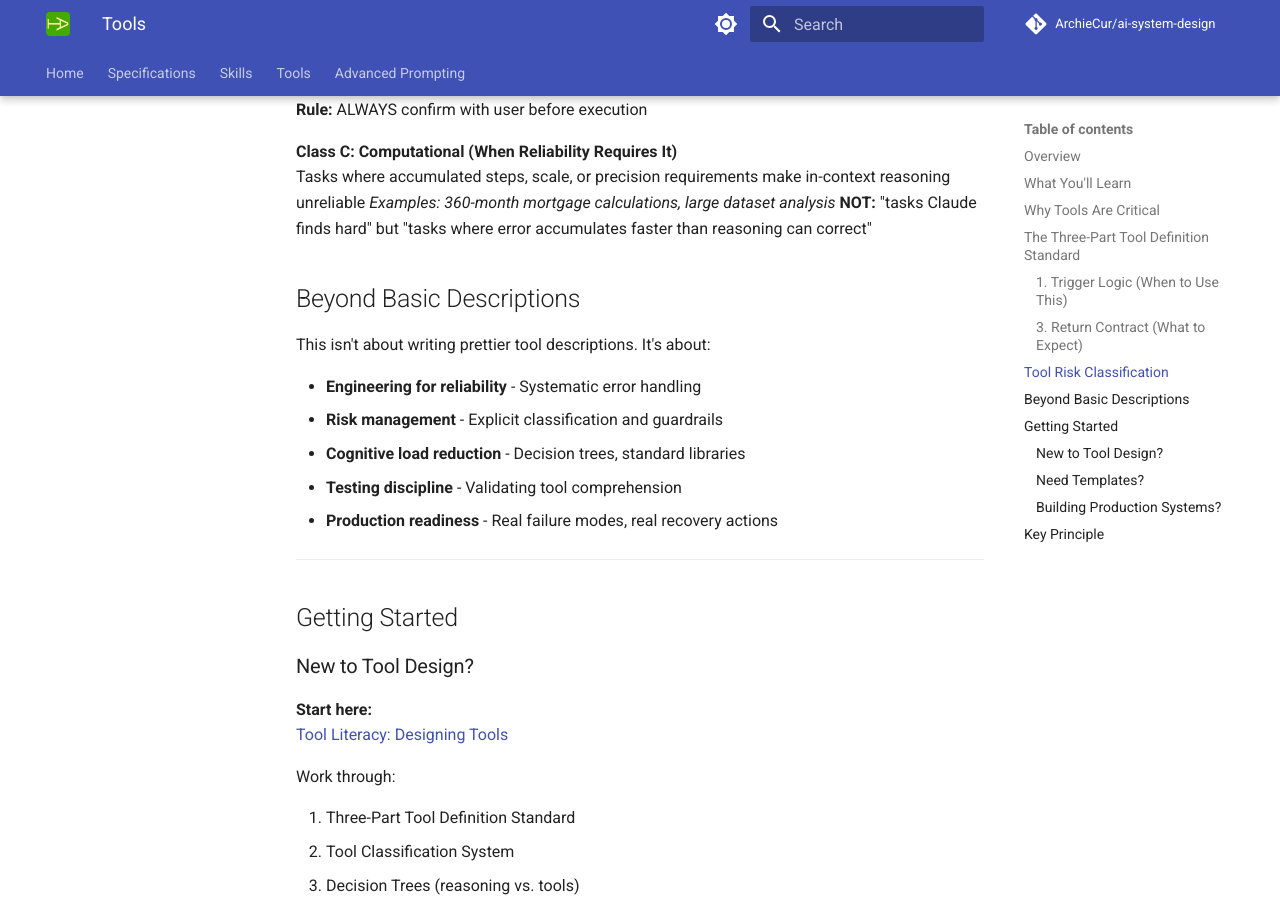
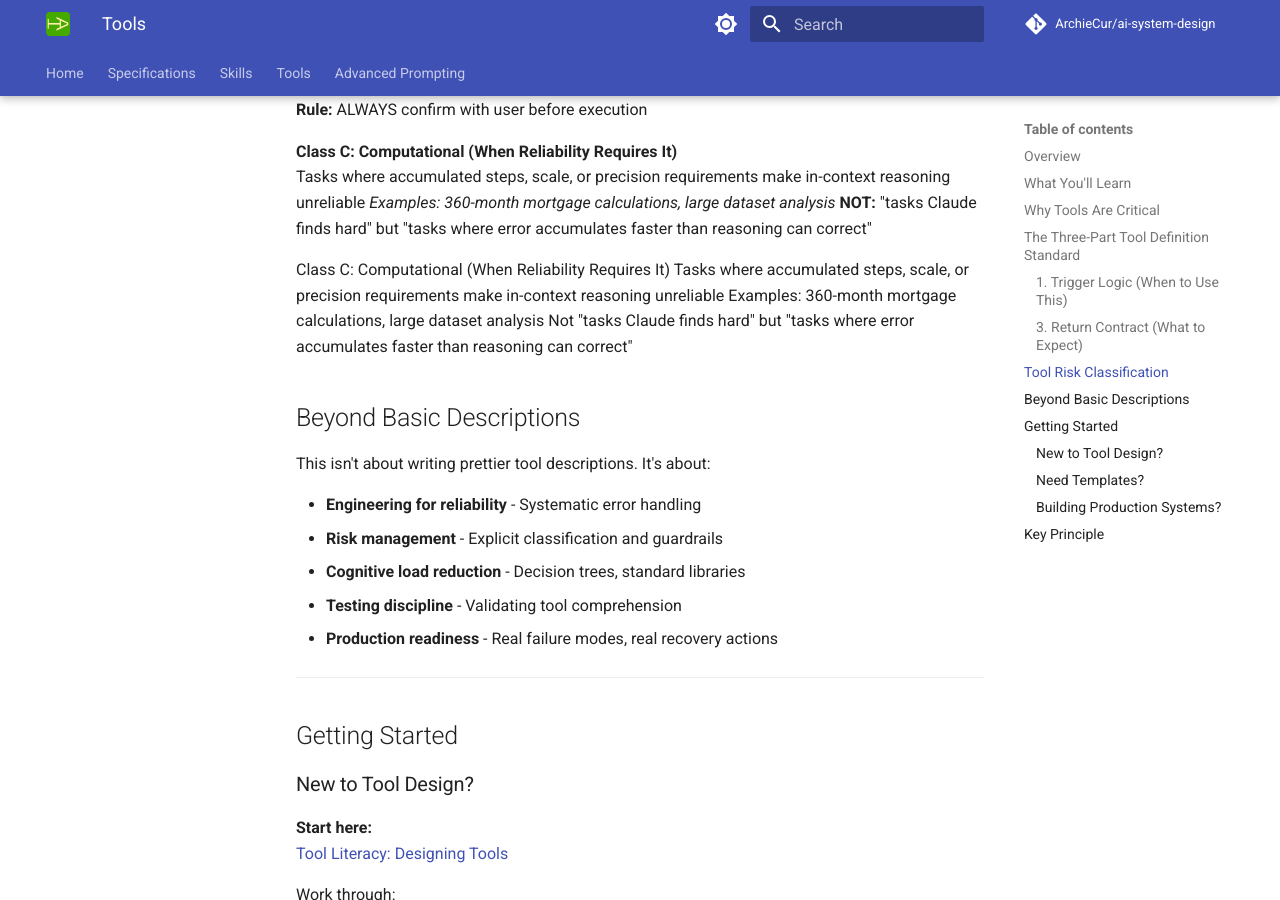
Before and after one commit to ArchieCur/ai-system-design, an MkDocs documentation site: the page built from docs/tools/tools-index.md, in a window 1280 px wide and 900 px high, scrolled down 3535 px. Built offline with MkDocs 1.6.1 and Material for MkDocs 9.7.7, drawn with Linux system fonts in a browser that asks for light colours; comment, search, counter and statistics services are not loaded.

Commit message:
Update tools-index.md

```diff
--- a/docs/tools/tools-index.md
+++ b/docs/tools/tools-index.md
@@ -145,6 +145,11 @@
 *Examples: 360-month mortgage calculations, large dataset analysis*
 **NOT:** "tasks Claude finds hard" but "tasks where error accumulates faster than reasoning can correct"
 
+Class C: Computational (When Reliability Requires It)
+Tasks where accumulated steps, scale, or precision requirements make in-context reasoning unreliable
+Examples: 360-month mortgage calculations, large dataset analysis
+Not "tasks Claude finds hard" but "tasks where error accumulates faster than reasoning can correct"
+
 ## Beyond Basic Descriptions
 
 This isn't about writing prettier tool descriptions. It's about:
```
